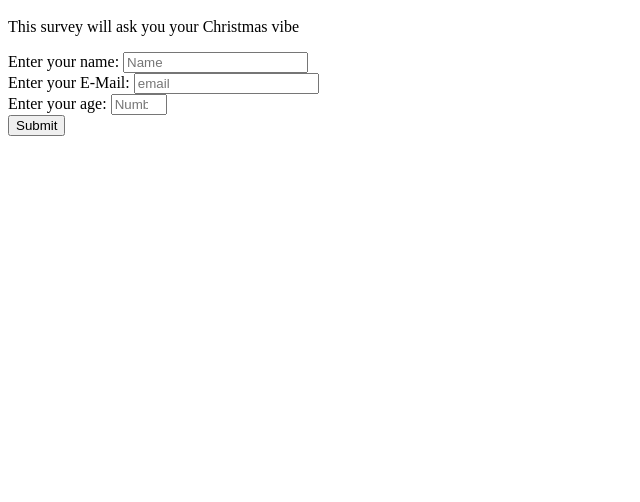
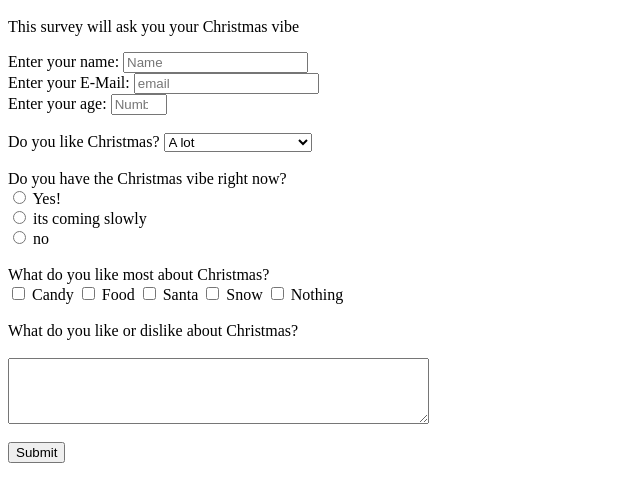
Before and after one commit to BiB691/SurveyExercise, a plain HTML site: page index.html in a window 1280 px wide. Shown: the part 48-550 px from the top of the page, without its empty margins (0-640 px from the left). Drawn offline with Linux system fonts and the light colour scheme.

Commit message:
Upadte html build survey

```diff
--- a/index.html
+++ b/index.html
@@ -14,10 +14,54 @@
     </label><br>
     <label id="number-label"> Enter your age:
       <input type="number" name="numbers" id="number" min="0" max="10" placeholder="Number" required></input>
-</label> <br>
-<input  type="submit" id="button" required></input>
+    </label> <br> <br>
+
+    <label for="dropdown">Do you like Christmas?</label>
+   <select id="dropdown" name="dropdown">
+     <option value="Like">A lot</option>
+     <option value="Love">I LOVE CHRISTMAS</option>
+     <option value="kinda">Kinda</option>
+     <option value="hate">I hate it</option>
+   </select>
+
+   <br> <br>
+  <label for="radio">Do you have the Christmas vibe right now?</label> <br>
+   <input type="radio" id="radio" name="radio" value="yes">
+  <label for="yes">Yes!</label><br>
+  <input type="radio" id="radio" name="radio" value="its coming slowly">
+  <label for="slowly">its coming slowly</label><br>
+  <input type="radio" id="radio" name="radio" value="no">
+  <label for="no">no</label>
+ <br> <br>
+
+  <label for="radio">What do you like most about Christmas?</label> <br>
+   <input type="checkbox" id="checkbox" name="checkbox" value="Candy">
+  <label for="Candy">Candy</label>
+  <input type="checkbox" id="checkbox" name="checkbox" value="Food">
+  <label for="Food">Food</label>
+  <input type="checkbox" id="checkbox" name="checkbox" value="Santa">
+  <label for="Santa">Santa</label>
+  <input type="checkbox" id="checkbox" name="checkbox" value="Snow">
+  <label for="Snow">Snow</label>
+  <input type="checkbox" id="checkbox" name="checkbox" value="Nothing">
+  <label for="Nothing">Nothing</label><br><br>
+
+  <label for="textarea">What do you like or dislike about Christmas?</label><br><br>
+  <textarea id="textarea" name="textarea" rows="4" cols="50">
+  </textarea>
+
+<br><br>
 
 
+
+
+
+
+
+
+
+
+    <input  type="submit" id="submit" required></input>
 </form>
 
 
```
Lines whose indentation alone changed are shown as unchanged.
